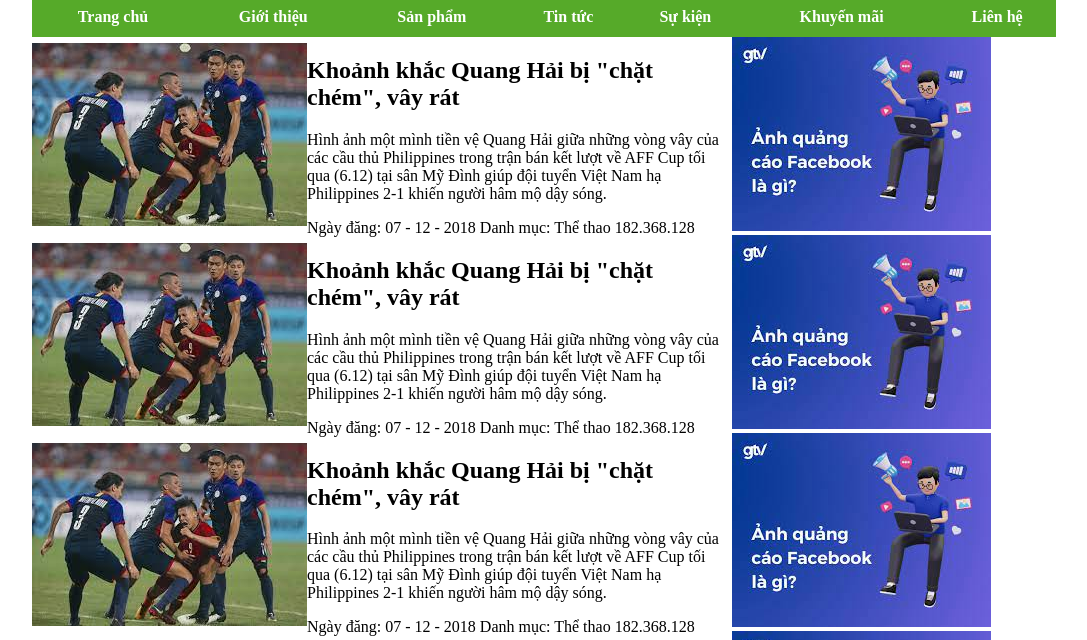
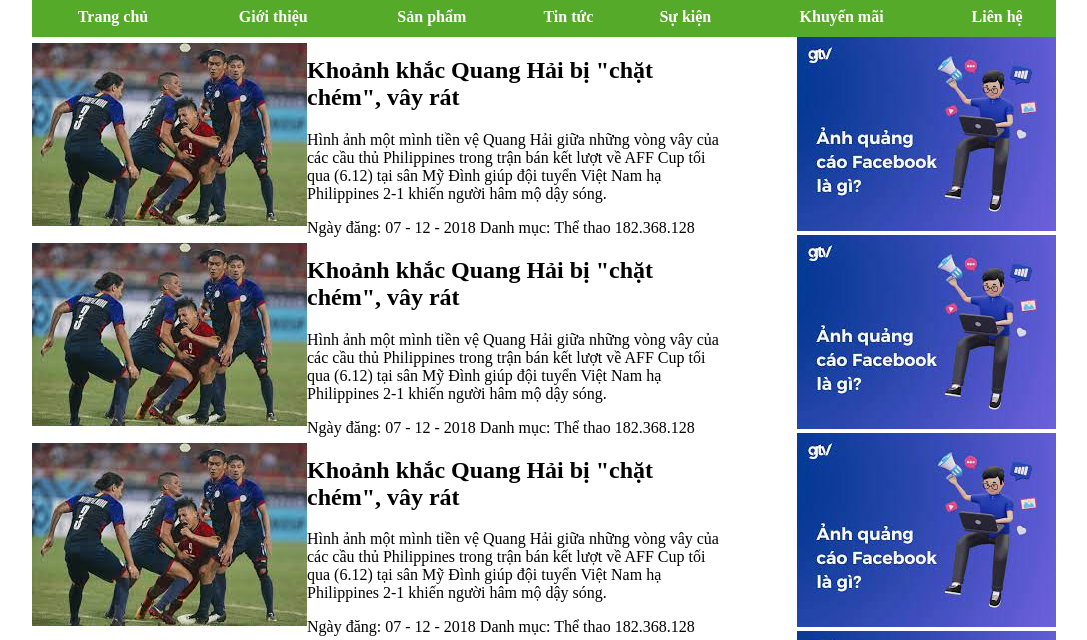
Before and after one commit to suntech-edu/minhduc_202303, a plain HTML site: page bai1.html in a window 1280 px wide. Shown: the part 147-787 px from the top of the page, without its empty margins (96-1183 px from the left). Drawn offline with Linux system fonts and the light colour scheme.

Commit message:
align="right"  ads img

```diff
--- a/bai1.html
+++ b/bai1.html
@@ -156,7 +156,7 @@
                 </table>
             </td>
 
-            <td valign="top">
+            <td valign="top" align="right">
                 <img src="img/ad1.jpg" alt="">
                 <br>
                 <img src="img/ad1.jpg" alt="">
```
